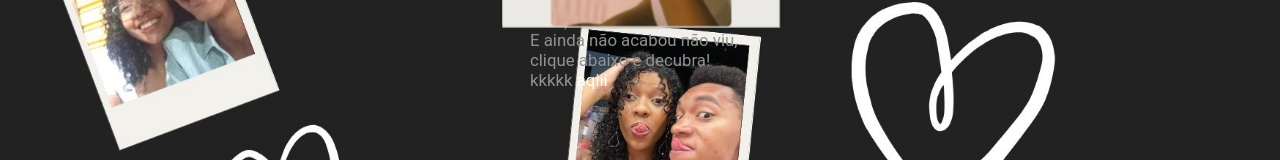
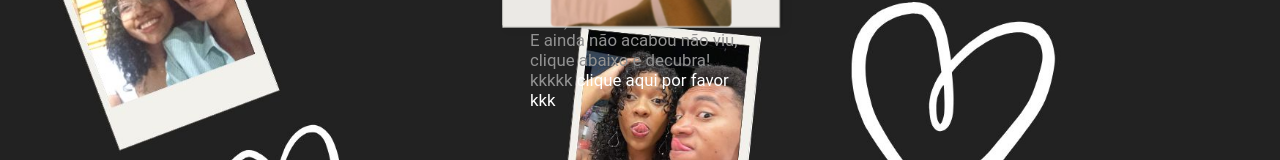
Before and after one commit to DevFox17/Parab-ns-pro-meu-amor, a plain HTML site: page index.html in a window 1280 px wide. Shown: the part 570-730 px from the top of the page. Drawn offline with Linux system fonts and the light colour scheme.

Commit message:
reconfigurando a tag a

```diff
--- a/index.html
+++ b/index.html
@@ -25,7 +25,7 @@
       eu possa te ajudar na sua jornada de autoconhecimento e evolução, assim como você me ajuda na minha!! <br> <br>
       Te amo muuito (não, não irei me cansar de falar isso kkkk). <br> E ainda não acabou não viu, clique abaixo e decubra! kkkkk
 
-      <a href="https://www.canva.com/design/DAG7jcDudcU/BZeSQKX1YZ2mHeqNpyZ17A/view">aqiii</a>
+      <a href="https://www.canva.com/design/DAG7jcDudcU/BZeSQKX1YZ2mHeqNpyZ17A/view">clique aqui por favor kkk</a>
     </p>
 
   </div>
```
